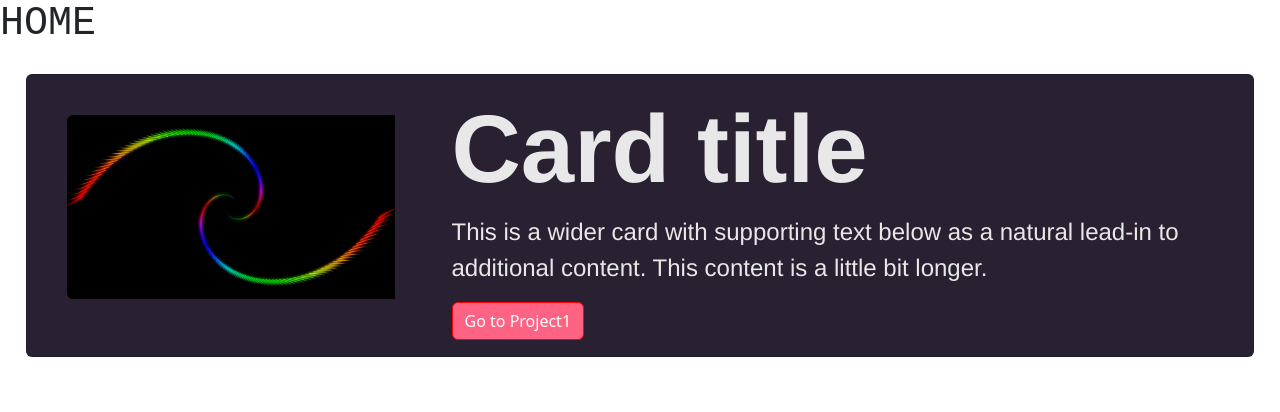
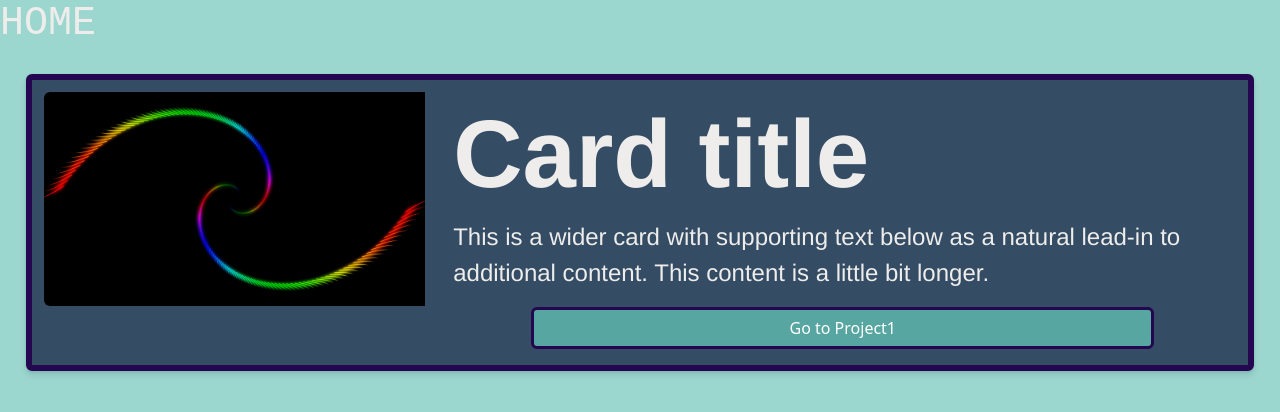
Before and after one commit to JOSEPH-ANDEL/Portfolio_Site, a React (Vite) app: page / in a window 1280 px wide. Shown: the top 412 px of the page. Built offline with nearby package versions, Linux system fonts and the light colour scheme.

Commit message:
Improved image pathing
Added dynamic image pathing to the home card component

```diff
--- /dev/null
+++ b/src/App.css
@@ -0,0 +1,5 @@
+body {
+    background-color: #9bd6cf;
+    margin: 0;
+    color: #EEEDEB;
+}
--- a/src/App.tsx
+++ b/src/App.tsx
@@ -1,6 +1,8 @@
 import { BrowserRouter as Router, Routes, Route/*, Link*/ } from 'react-router-dom';
 import HomePage from './Home';
 import Project1 from './ProjectPages/Project1';
+import './App.css'
+
 
 function App() {
   return (
--- a/src/Components/HomeCards.tsx
+++ b/src/Components/HomeCards.tsx
@@ -6,48 +6,63 @@ interface Props {
 }
 function HomeCards({ project }: Props) {
     const cardStyle = {
+        boxShadow: "0 4px 6px rgba(0, 0, 0, 0.1), 0 1px 3px rgba(0, 0, 0, 0.08)",
         width: "96%",
         height: "25%",
-        boxShadow: "0 0 1px rgba(255, 255, 255, 0.5)",
         margin: "2%",
-        backgroundColor: "#292031"
+        backgroundColor: "#344C64",
+        borderWidth: ".4em",
+        borderColor: "#240750"
     };
 
     const imageStyle = {
-        display:"flex",
+        display: "flex",
         justifyContent: "center",
-        height:"auto",
-        width: "80%",
-        margin: "10%"
+        height: "auto",
+        width: "94%",
+        margin: "3%",
+        borderWidth: ".5em",
+        borderColor: "#240750"
     }
 
     const titleStyle = {
         fontFamily: "Helvetica",
         fontSize: "6em",
         fontWeight: "bold",
-        color: "#E8E8E8",
+        color: "#EEEDEB",
         justifyContent: "center"
     };
 
     const paragraphStyle = {
         fontFamily: "Helvetica",
         fontSize: "1.5em",
-        color: "#E8E8E8",
+        color: "#EEEDEB",
         justifyContent: "center"
     };
+
+    const buttonStyle =
+    {
+        backgroundColor: '#57A6A1',
+        borderColor: '#240750',
+        borderWidth: ".2em",
+        width: "80%",
+        height: "10%",
+        marginLeft: "10%",
+        marginRight: "10%"
+    }
 
     return (
 
         <div className="card mb-3" style={cardStyle}>
             <div className="row g-0">
                 <div className="col-md-4">
-                    <img src="/test.gif" className="img-fluid rounded-start" alt="..." style = {imageStyle}></img>
+                    <img src={`/${project}.gif`} className="img-fluid rounded-start" alt={project} style={imageStyle}></img>
                 </div>
                 <div className="col-md-8">
                     <div className="card-body">
-                        <h5 className="card-title" style = {titleStyle}>Card title</h5>
-                        <p className="card-text" style = {paragraphStyle}>This is a wider card with supporting text below as a natural lead-in to additional content. This content is a little bit longer.</p>
-                        <Link to={`/${project}`} className="btn btn-primary" style={{ backgroundColor: 'rgb(255, 99, 132)', borderColor: '#ff0000' }}>
+                        <h5 className="card-title" style={titleStyle}>Card title</h5>
+                        <p className="card-text" style={paragraphStyle}>This is a wider card with supporting text below as a natural lead-in to additional content. This content is a little bit longer.</p>
+                        <Link to={`/${project}`} className="btn btn-primary" style={buttonStyle}>
                             Go to {project}
                         </Link>
                     </div>
```
Also changed, not shown: public/Project1.gif (renamed from public/test.gif), 6 other files (tests, documents, lock files or other folders).
